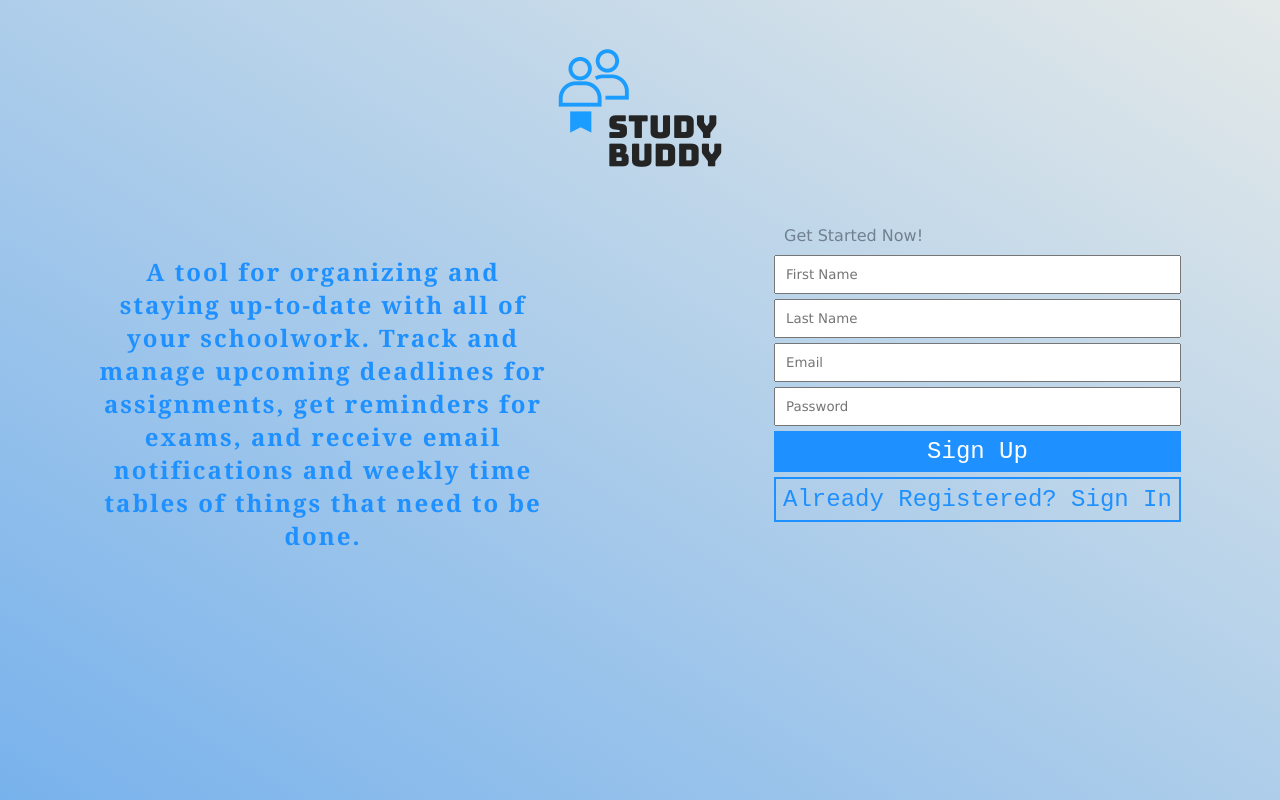
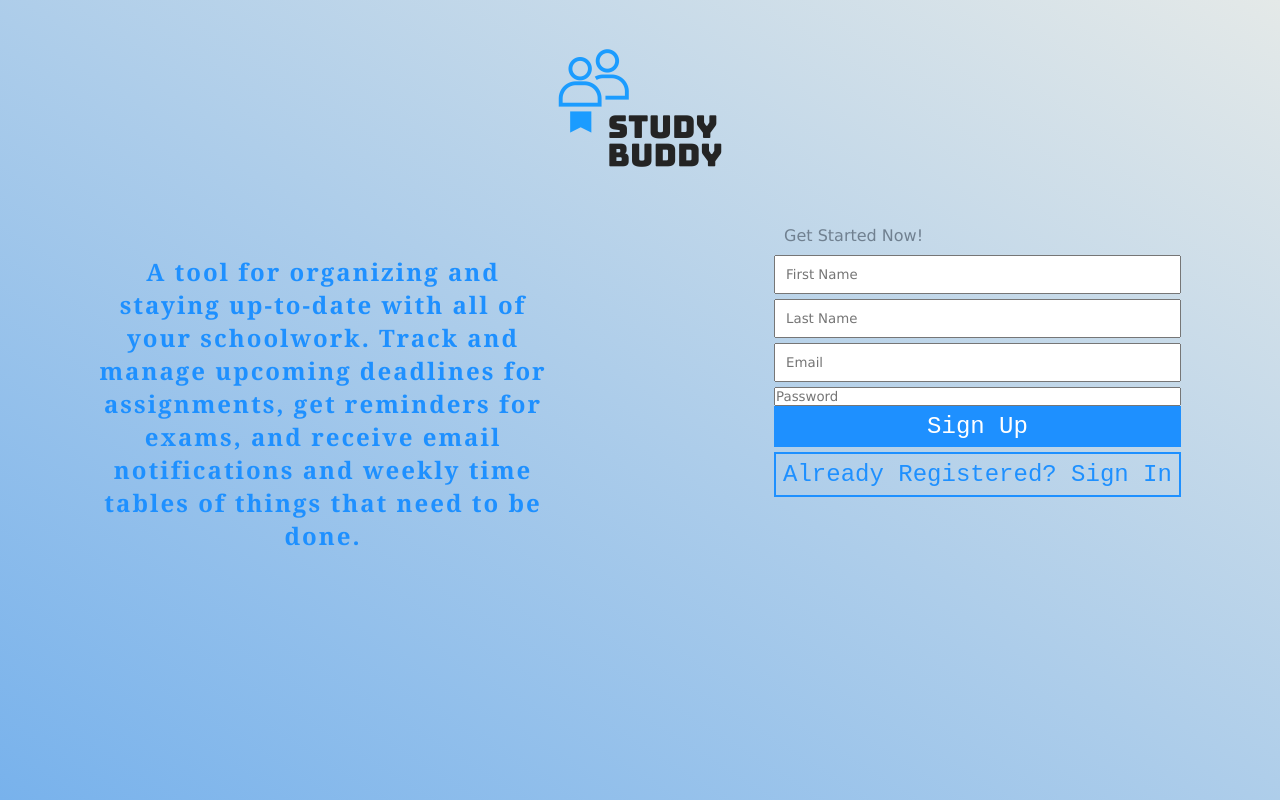
Before and after one commit to navsharad/Study-Buddy, a React (Create React App) app in the folder client/: page / in a window 1280 px wide. Built offline with nearby package versions, Linux system fonts and the light colour scheme; no server answers.

Commit message:
fixed form issue

```diff
--- a/client/src/Pages/Home/Home.jsx
+++ b/client/src/Pages/Home/Home.jsx
@@ -26,7 +26,7 @@
                     <input type="text" name="" id="" placeholder="First Name" value={firstName} onChange={(e) => setFirstName(e.target.value)} required/>
                     <input type="text" name="" id="" placeholder="Last Name" value={lastName} onChange={(e) => setLastName(e.target.value)} required/>
                     <input type="text" name="" id="" placeholder="Email" value={email} onChange={(e) => setEmail(e.target.value)} required/>
-                    <input type="text" name="" id="" placeholder="Password" value={password} onChange={(e) => setPassword(e.target.value)} required/>
+                    <input type="password" name="" id="" placeholder="Password" value={password} onChange={(e) => setPassword(e.target.value)} required/>
                     <button className="sign-up-button home-button" onClick={() => createUser(firstName, lastName, email, password)}>Sign Up</button>
                     <button className="log-in-button home-button" onClick={toggleLoginModal}>Already Registered? Sign In</button>
                 </form>
```
